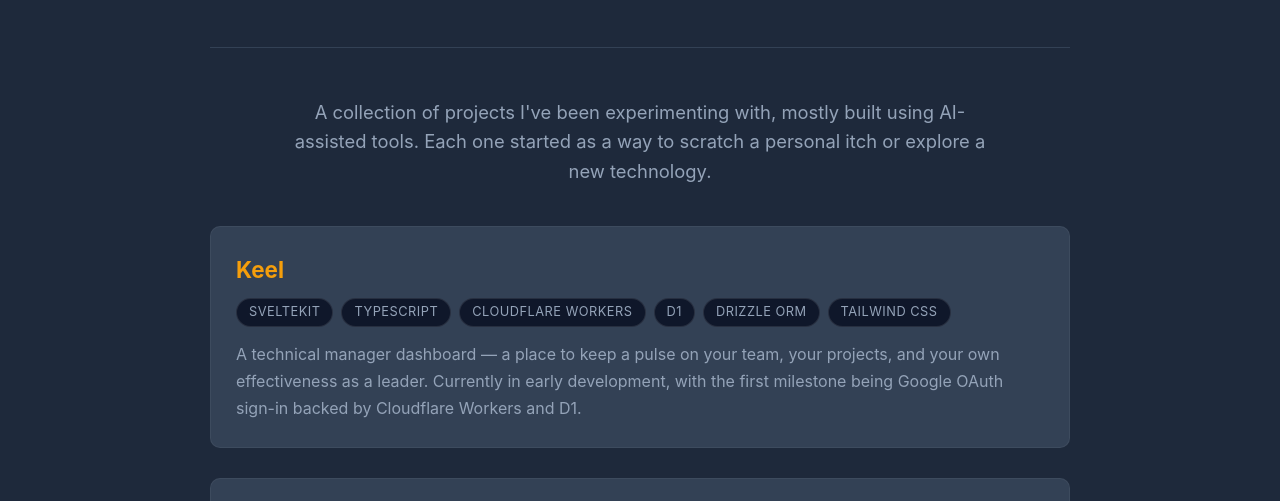
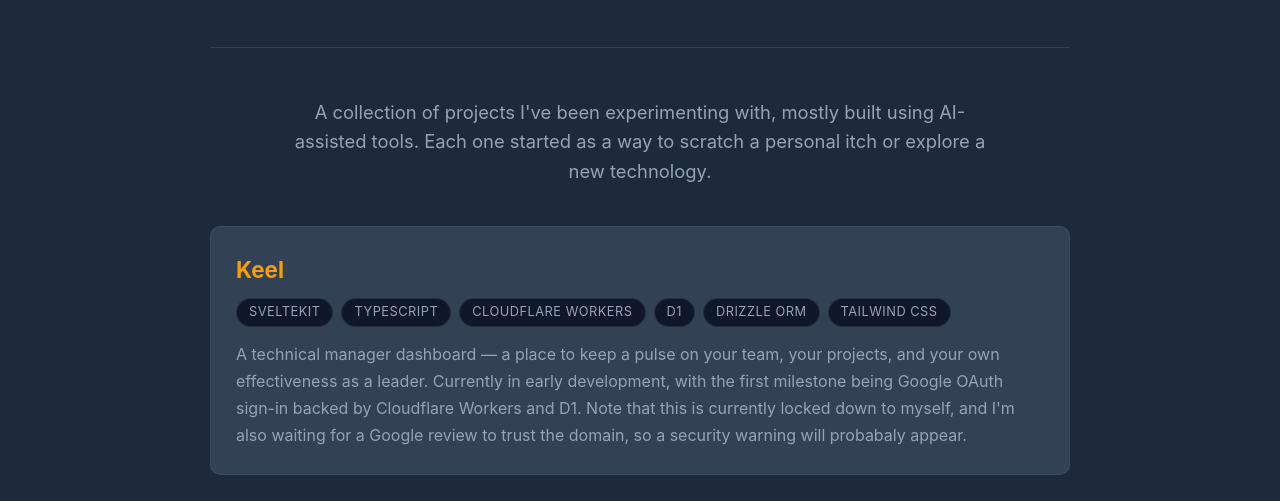
Before and after one commit to rob-legood/roblegood-ca, a website: page sandbox.html in a window 1280 px wide. Shown: the part 229-730 px from the top of the page. Drawn offline with Linux system fonts and the light colour scheme.

Commit message:
Add OAuth warning note to Keel sandbox entry
Co-Authored-By: Claude Sonnet 4.6 <noreply@anthropic.com>

```diff
--- a/sandbox.html
+++ b/sandbox.html
@@ -42,6 +42,7 @@
                         A technical manager dashboard — a place to keep a pulse on your team, your projects,
                         and your own effectiveness as a leader. Currently in early development, with the first
                         milestone being Google OAuth sign-in backed by Cloudflare Workers and D1.
+                        Note that this is currently locked down to myself, and I'm also waiting for a Google review to trust the domain, so a security warning will probabaly appear.
                     </p>
                 </div>
 
```
